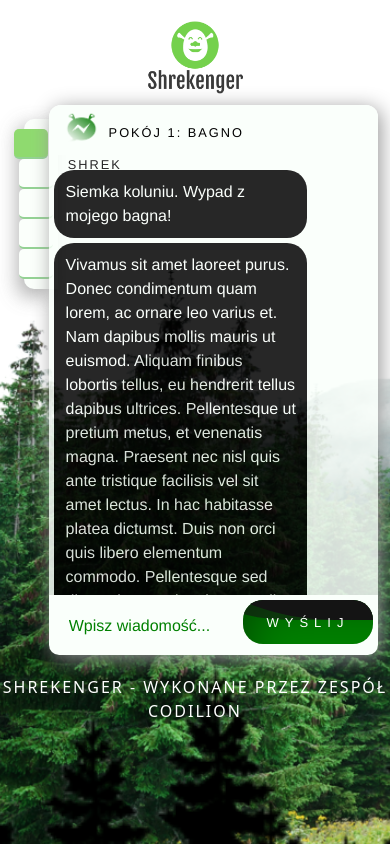
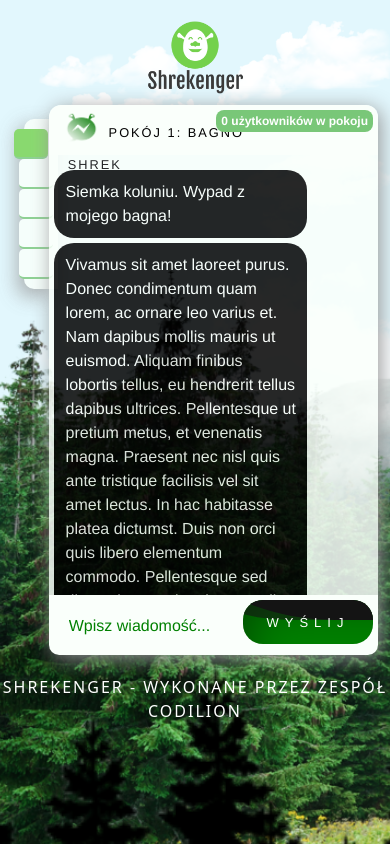
Before and after one commit to PiotrOtta/Shrekenger_chat, a Vue app: page / in a window 390 px wide. Shown: the top 844 px of the page. Built offline with nearby package versions, Linux system fonts and the light colour scheme.

Commit message:
Added users count at lower screen sizes (phones)

```diff
--- a/src/components/index.vue
+++ b/src/components/index.vue
@@ -12,6 +12,7 @@
 			<div class="GornyPasek">
 				<div class="avatar"><img src="../assets/Logo_Shrekenger_gradient.png"/></div>
 				<div class="name">{{ getActiveRoomName }}</div>
+        <span class="badge d-sm-none">0 użytkowników w pokoju</span>
 			</div>
 			<div class="middle">
 				<div>
--- a/src/styles/CodilionChatBox.css
+++ b/src/styles/CodilionChatBox.css
@@ -147,13 +147,20 @@
 }
 
 .GornyPasek .avatar {
-	position:relative;
 	width: 35px;
 	height: 35px;
 	border-radius: 50%;
 	position: absolute;
 	top: 6px;
 	left: 15px;
+}
+.GornyPasek span {
+	position: absolute;
+	background-color: #79c778;
+	border-radius: 8px;
+	padding: 5px;
+	right: 5px;
+	top: 5px;
 }
 .avatar img {
 	width: 35px;
--- a/src/styles/parallax_bg.scss
+++ b/src/styles/parallax_bg.scss
@@ -5,7 +5,7 @@
 }
 body {
 	background-attachment: fixed;
-	background-color: hsla(193, 89%, 90%, 0.59);
+	background-color: hsla(193, 89%, 90%, 0.59)!important;
 	background-image:
 
 					url("../assets/img/warstwa01.png"),
@@ -17,14 +17,14 @@
 	background-repeat: repeat-x;
 	background-position:
 					0 500px,
-					0 320px,
+					0 300px,
 					0 100%,
 					0 20%,
 					0 60%,
 					0 0;
 	background-size:
 					1500px,
-					1400px,
+					1800px,
 					1400px,
 					1000px 500px,
 					3000px 700px,
@@ -35,7 +35,7 @@
 	50% {
 		background-position:
 						-5000px 500px,
-						-5000px 320px,
+						-6000px 700px,
 						-800px 100%,
 						500px 20%,
 						0 60%,
@@ -44,7 +44,7 @@
 	100% {
 		background-position:
 						0px 500px,
-						-5000px 320px,
+						0px 500px,
 						0px 100%,
 						0px 20%,
 						0 60%,
```
Also changed, not shown: src/assets/img/shrek.png, 1 other file (tests, documents, lock files or other folders).
